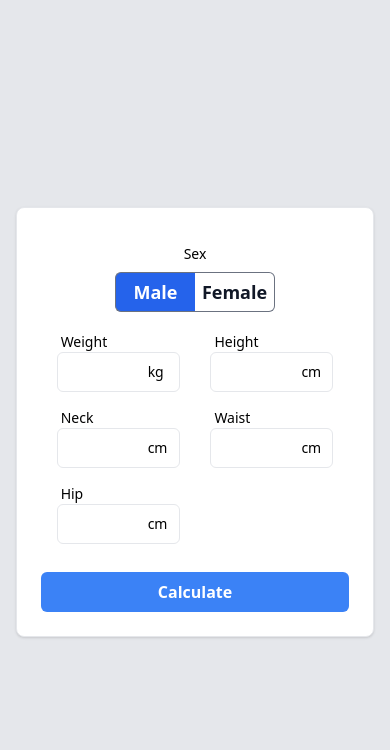
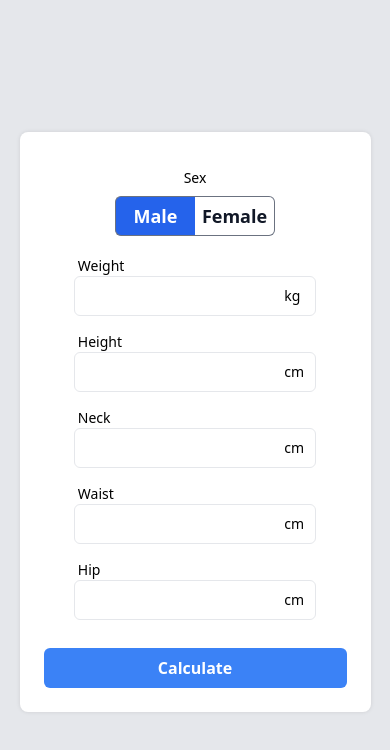
Before and after one commit to luizhf42/medefit, a Nuxt app: page / in a window 390 px wide. Shown: the top 750 px of the page. Built offline with nearby package versions, Linux system fonts and the light colour scheme.

Commit message:
fix: add button component

```diff
--- a/components/Form.vue
+++ b/components/Form.vue
@@ -16,14 +16,14 @@
 
 <style scoped lang="postcss">
 form {
-	@apply bg-white rounded-lg mx-auto border shadow w-11/12 max-w-lg grid gap-3 p-6;
+	@apply default-wrapper max-w-lg grid gap-3 p-6;
 
 	div {
-		@apply grid grid-cols-2 grid-rows-3 gap-0;
+		@apply grid grid-cols-1 grid-rows-5 xs:grid-cols-2 xs:grid-rows-3 gap-0;
 	}
 
 	button {
-		@apply bg-blue-500 text-white font-semibold py-2 px-4 rounded-md;
+		@apply button;
 	}
 }
 </style>
```
